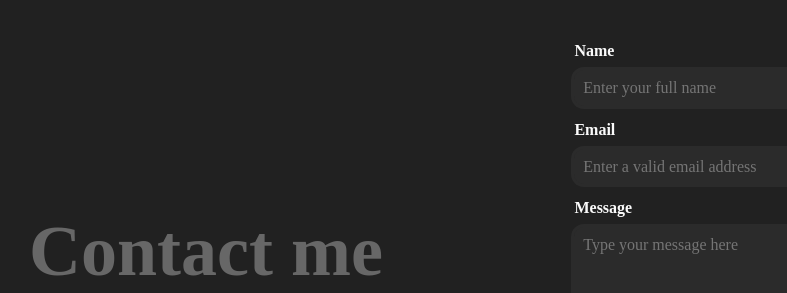
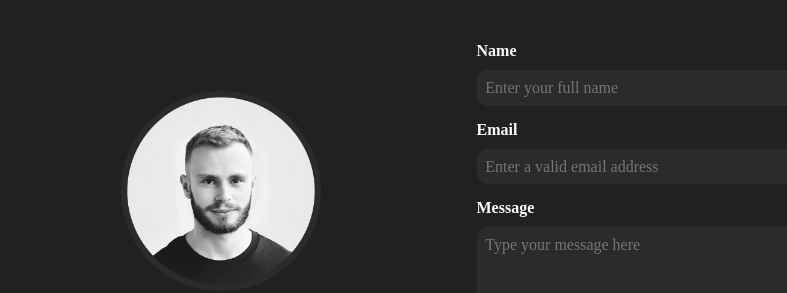
Before and after one commit to valentinllpz/Portfolio, a Next.js app in the folder src/: page / in a window 1280 px wide. Shown: the part 2504-2797 px from the top of the page, without its empty margins (35-822 px from the left). Built offline with nearby package versions, Linux system fonts and the light colour scheme; no server answers; a web font is replaced by a local one.

Commit message:
CSS update for mobile

```diff
--- a/src/components/NavBar/NavBar.tsx
+++ b/src/components/NavBar/NavBar.tsx
@@ -43,8 +43,8 @@ const Navbar = () => {
                   : "/images/logo-dark.svg"
               }
 			  alt="logo"
-              height={40}
-              width={40}
+              height={36}
+              width={36}
             />
           </a>
         </Link>
--- a/src/sections/Contact.tsx
+++ b/src/sections/Contact.tsx
@@ -14,6 +14,13 @@ const Contact = () => {
       {!isSubmitted ? (
         <>
           <div className={styles.leftContainer}>
+		  <div className={styles.imageContainer}>
+            <Image
+              src="/images/photoCV.png"
+              alt="Valentin Lugand Lopez"
+              layout="fill"
+            />
+          </div>
             <h2>Contact me</h2>
             <h3>Want to work together or have any questions? <span><b>Let’s talk.</b></span></h3>
           </div>
--- a/src/styles/Contact.module.scss
+++ b/src/styles/Contact.module.scss
@@ -16,7 +16,19 @@
 
 	.leftContainer {
 		min-width: 380px;
-		width: 50vw;
+		max-width: 400px;
+		display: flex;
+		flex-direction: column;
+
+		.imageContainer {
+			width: 200px;
+			height: 200px;
+			position: relative;
+			margin-bottom: 2vh;
+			justify-self: center;
+			align-self: center;
+		}
+
 	}
 
 	.confirmation {
--- a/src/styles/Footer.module.scss
+++ b/src/styles/Footer.module.scss
@@ -3,7 +3,7 @@
 .footer {
 	background-color: inherit;
 	max-width: 100vw;
-	height: 80px;
+	max-height: 80px;
 	margin-top: auto;
 	position: relative;
 	overflow: hidden;
@@ -27,6 +27,7 @@
 		gap: 20px;
 		padding-top: 20px;
 		padding-bottom: 5px;
+
 		.iconLink {
 			color: inherit;
 		}
@@ -38,5 +39,27 @@
 		font-weight: 400;
 		font-size: 0.7rem;
 		line-height: 2.2ch;
+		padding-bottom: 5px;
 	}
 }
+
+@media only screen and (max-width: vars.$maxWidth) {
+	.footer {
+		width: 100%;
+
+		.imageContainer {
+			max-width: 100%;
+			min-height: 100%;
+			max-width: 100%;
+			max-height: 100%;
+		}
+
+		.text {
+			text-align: center;
+			font-family: Source-Code-Pro;
+			font-weight: 400;
+			font-size: 0.5rem;
+			line-height: 2.2ch;
+		}
+	}
+}
--- a/src/styles/Form.module.scss
+++ b/src/styles/Form.module.scss
@@ -38,8 +38,6 @@
 				border-radius: 10px;
 				padding: 1.1ch;
 				color: inherit;
-				outline-style: solid;
-				outline-color: vars.$color-grey-transparent;
 			}
 
 			.inputMessage {
--- a/src/styles/Home.module.scss
+++ b/src/styles/Home.module.scss
@@ -58,6 +58,7 @@
 @media only screen and (max-width: vars.$maxWidth) {
 
 	.home {
+		padding-bottom: 10vh;
 		.helloworld {
 			font-size: 5.5vw;
 		}
--- a/src/styles/MobileMenu.module.scss
+++ b/src/styles/MobileMenu.module.scss
@@ -34,7 +34,7 @@
 	min-width: 100vw;
 	min-height: 100vh;
 	backdrop-filter: blur(15px);
-	// animation: 1s ease-in slideLeft;
+	padding-bottom: 10vh;
 	z-index: 1;
 }
 
```
Also changed, not shown: src/public/images/photoCV.png (added).
